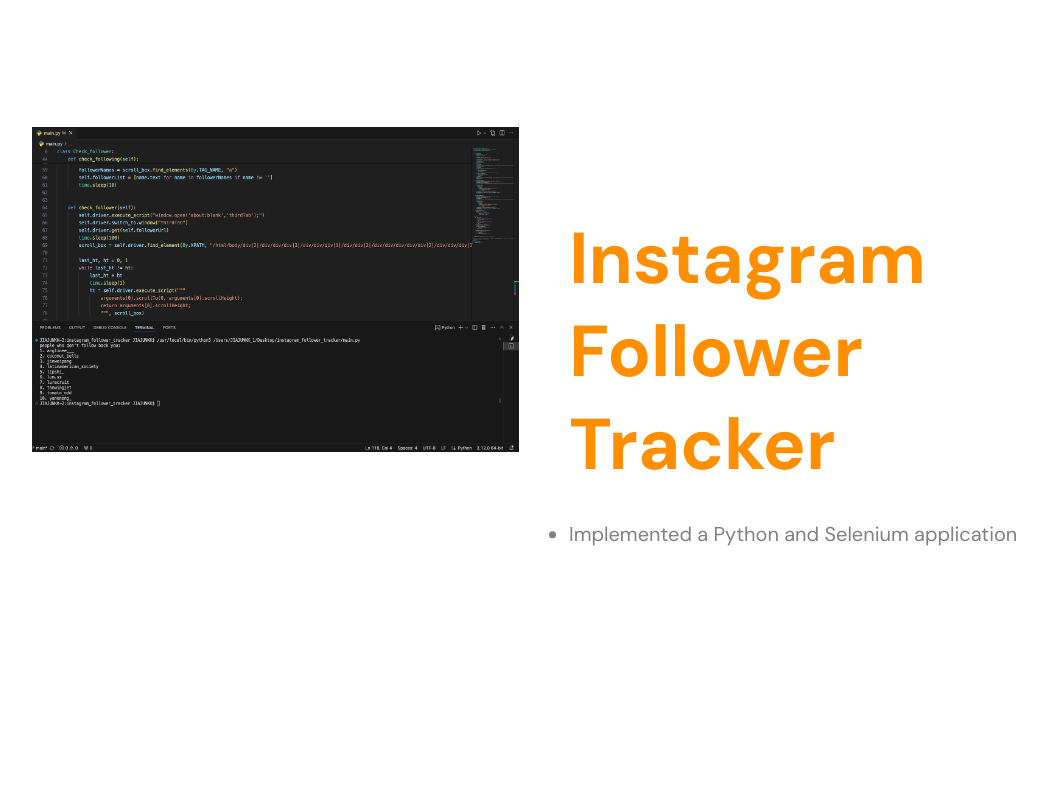
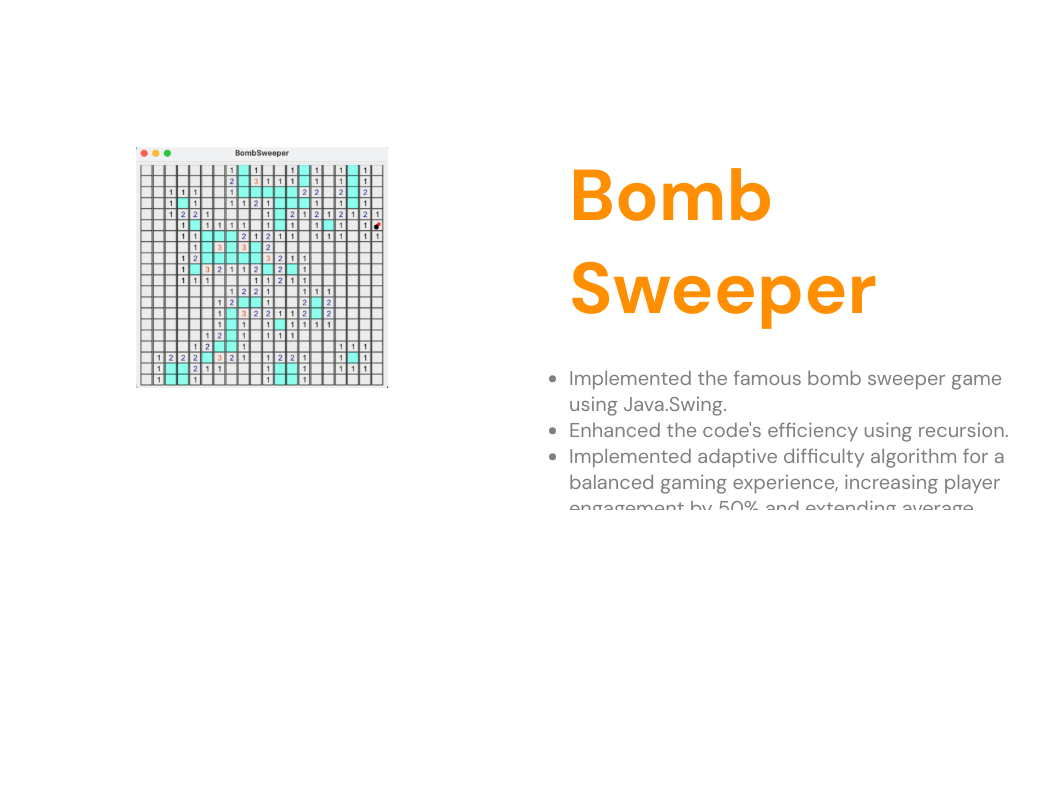
Before and after one commit to JIAJUNKK/jiajun-portfolio, a React (Vite) app: page / in a window 1280 px wide. Shown: the part 4540-5340 px from the top of the page, without its empty margins (96-1143 px from the left). Built offline with nearby package versions, Linux system fonts and the light colour scheme.

Commit message:
added bomb sweeper project

```diff
--- a/src/components/contact/Contact.jsx
+++ b/src/components/contact/Contact.jsx
@@ -5,7 +5,7 @@
 
 const variants = {
   initial: {
-    y: 500,
+    y: 100,
     opacity: 0,
   },
   animate: {
@@ -79,7 +79,7 @@
           whileInView={{ opacity: 0 }}
           transition={{ delay: 3, duration: 1 }}
         >
-          <svg width="450px" height="450px" viewBox="0 0 32.666 32.666">
+          <svg width="500px" height="500px" viewBox= "-5 -1 40 40">
             <motion.path
               strokeWidth={0.2}
               fill="none"
--- a/src/constants/index.js
+++ b/src/constants/index.js
@@ -63,6 +63,17 @@
     },
     {
       id: 3,
+      title: "Bomb Sweeper",
+      img: "/bombSweeper.png",
+      description: [
+        "Implemented the famous bomb sweeper game using Java.Swing.",
+        "Enhanced the code's efficiency using recursion.",
+        "Implemented adaptive difficulty algorithm for a balanced gaming experience, increasing player engagement by 50% and extending average playtime by 30%, catering to all player skill levels.",
+      ],
+      githubLink: "https://github.com/JIAJUNKK/BombSweeper",
+    },
+    {
+      id: 4,
       title: "Instagram Follower Tracker",
       img: "/instagram_follower_tracker.png",
       description: [
```
Also changed, not shown: public/bombSweeper.png (added), 1 other file (tests, documents, lock files or other folders).
